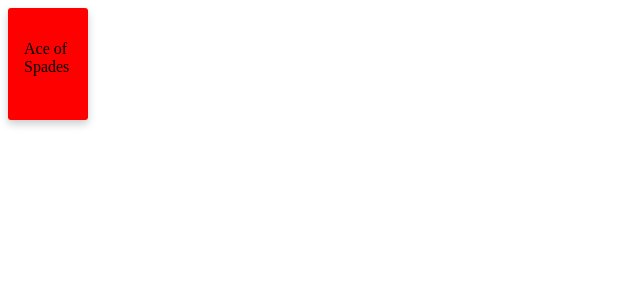
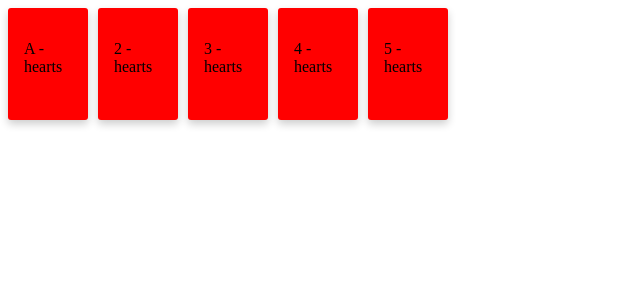
Before and after one commit to abattalov/card-game, a React (Vite) app: page / in a window 1280 px wide. Shown: the top 300 px of the page, without its empty margins (0-640 px from the left). Built offline with nearby package versions, Linux system fonts and the light colour scheme.

Commit message:
added a deck generator and added multiple cards rendering

```diff
--- a/src/App.tsx
+++ b/src/App.tsx
@@ -1,9 +1,18 @@
-import Card from "./components/Card"
+import Card from "./components/Card";
+import { createStandardDeck } from "./utils/deck";
 
 function App() {
+  const deck = createStandardDeck();
+  let hand = deck.slice(0, 5);
+  console.log(hand);
+
   return (
-    <Card/>
-  )
+    <div style={{ display: 'flex', gap: '10px'}}>
+      {hand.map((handCard) => (
+        <Card key={handCard.id} card={handCard} />
+      ))}
+    </div>
+  );
 }
 
-export default App
+export default App;
--- a/src/components/Card.tsx
+++ b/src/components/Card.tsx
@@ -1,7 +1,12 @@
-import { useEffect, useRef, useState } from 'react';
+import React, { useEffect, useRef, useState } from 'react';
 import '../styles/Card.css';
+import type { Card } from '../types/Card';
 
-export default function Card() {
+interface CardProps {
+    card: Card;
+}
+
+export default function Card({ card }: CardProps) {
 
     const [isDragging, setIsDragging] = useState(false);
     const [position, setPosition] = useState<{ x: number, y: number }>({ x: 0, y: 0 });
@@ -9,7 +14,7 @@ export default function Card() {
     const offsetRef = useRef<{ x: number, y: number }>({ x: 0, y: 0 })
 
     useEffect(() => {
-        const onMouseMove = (e) => {
+        const onMouseMove = (e: MouseEvent) => {
             if (!isDragging) return;
 
             const newPosition = {
@@ -20,8 +25,7 @@ export default function Card() {
             setPosition(newPosition)
         };
 
-        const onMouseUp = (e) => {
-            console.log("unclicked")
+        const onMouseUp = (e: MouseEvent) => {
             setIsDragging(false);
         };
 
@@ -37,7 +41,7 @@ export default function Card() {
 
     }, [isDragging])
 
-    const onMouseDown = (e) => {
+    const onMouseDown = (e: React.MouseEvent<HTMLDivElement>) => {
         setIsDragging(true);
         const cardElement = e.currentTarget;
         const offset = {
@@ -53,7 +57,7 @@ export default function Card() {
             className="card"
             onMouseDown={onMouseDown}
             style={{ transform: `translate(${position.x}px, ${position.y}px)` }}>
-            <p>Ace of Spades</p>
+            <p>{card.rank} - {card.suit}</p>
         </div>
     );
 }
--- /dev/null
+++ b/src/types/Card.ts
@@ -0,0 +1,6 @@
+export interface Card {
+    id: string,
+    suit: 'hearts' | 'diamonds' | 'clubs' | 'spades',
+    rank: 'A' | '2' | '3' | '4' | '5' | '6' | '7' | '8' | '9' | '10' | 'J' | 'Q' | 'K',
+    value: number,
+}
--- /dev/null
+++ b/src/utils/deck.ts
@@ -0,0 +1,25 @@
+import type { Card } from './../types/Card'
+
+const suits: Card['suit'][] = ['hearts', 'diamonds', 'clubs', 'spades'];
+const ranks: Card['rank'][] = ['A','2', '3', '4', '5', '6', '7', '8', '9', '10', 'J', 'Q', 'K']
+
+export function createStandardDeck(): Card[]{
+    const deck: Card[] = [];
+
+    for(let i = 0; i < suits.length; i++){
+        for(let j = 0; j < ranks.length; j++){
+            let value = j + 1;
+
+            let card: Card = {
+                id: `${suits[i]}-${ranks[j]}`,
+                suit: suits[i],
+                rank: ranks[j],
+                value: value
+            };
+
+            deck.push(card);
+        }
+    }
+
+    return deck;
+};
```
Also changed, not shown: 1 other file (tests, documents, lock files or other folders).
